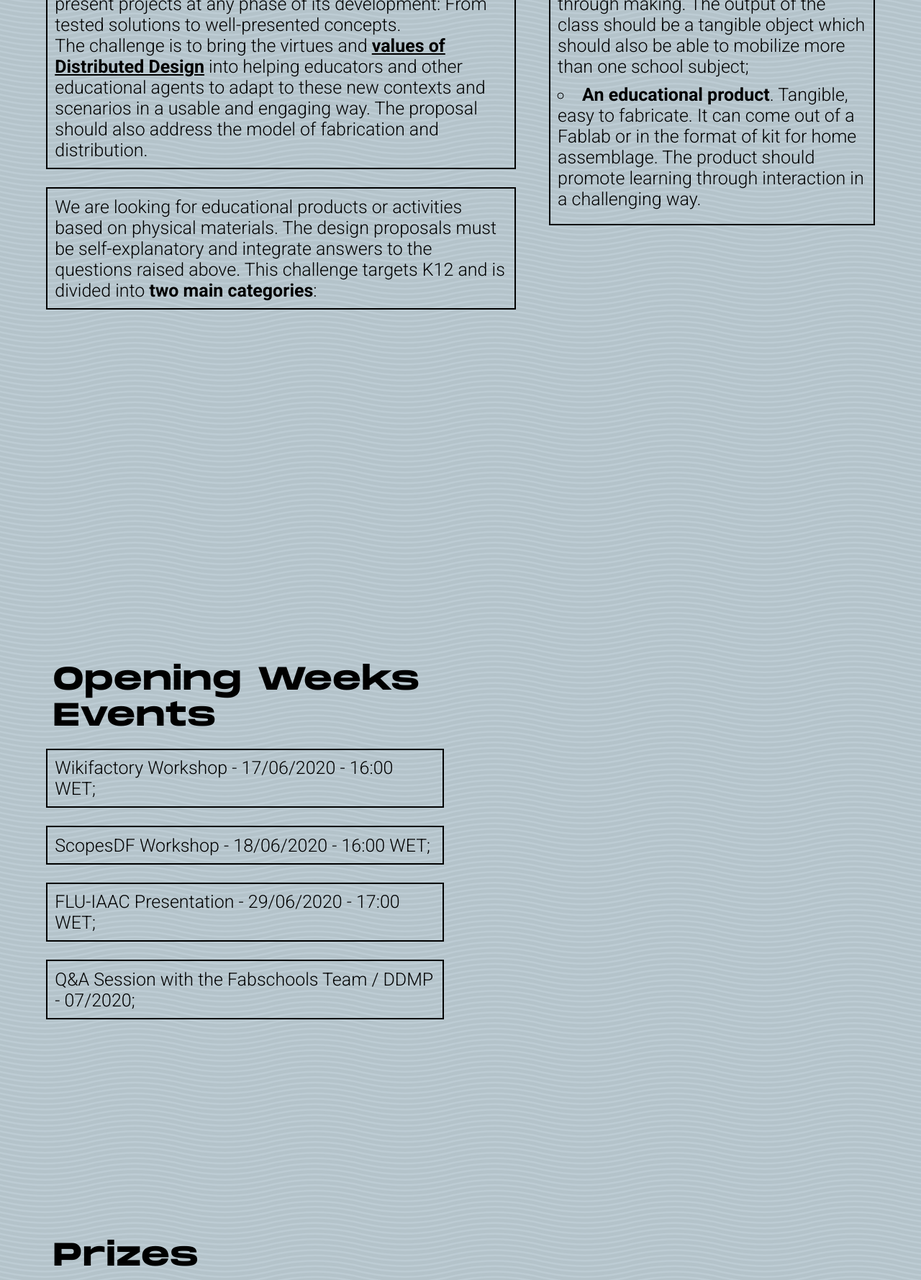
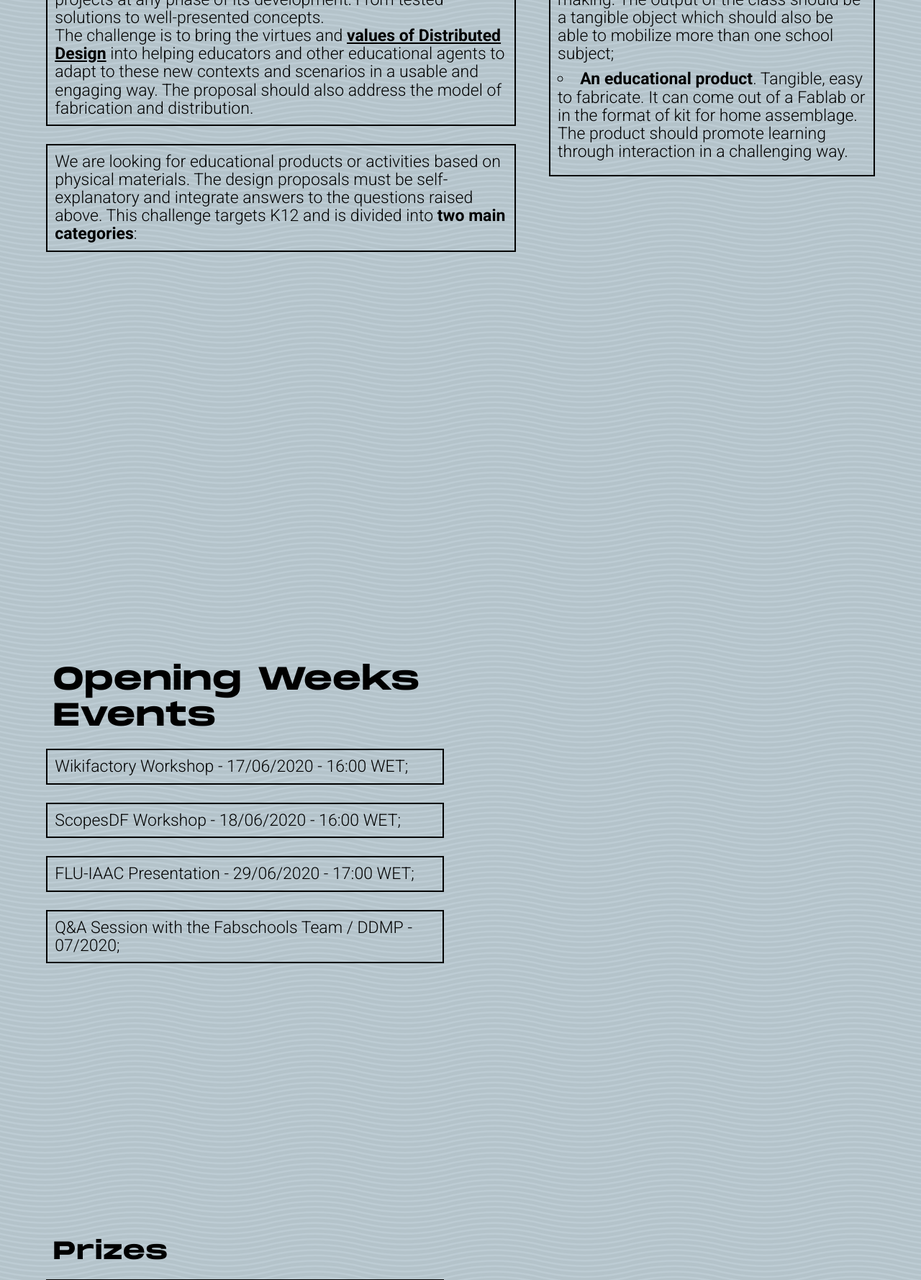
Before and after one commit to ESELX/fabschools, a PHP site: page / in a window 1280 px wide. Shown: the part 2640-4418 px from the top of the page at 72% size. Run offline with PHP 8.4, Linux system fonts and the light colour scheme; some libraries are stand-ins or nearby versions.

Commit message:
pds night3

```diff
--- a/css/custom.css
+++ b/css/custom.css
@@ -51,11 +51,20 @@ a:hover{
 .boxed {
     font-family: 'Roboto', sans-serif;
     font-weight: 300;
-    font-size: 2.5rem;
+    font-size: calc(14px + (26 - 14) * ((100vw - 300px) / (1600 - 300)));
+    line-height: calc(16px + (28 - 16) * ((100vw - 300px) / (1600 - 300)));
     border-style: solid;
     border-width: 2px;
     padding: .8vw;
-    line-height: 2.9rem;
+
+}
+
+.title{
+    margin-top: 30vh;
+    letter-spacing: .2rem;
+    margin-left: .8vw;
+    font-size: 3.5rem;
+    line-height: 3.7rem;
 }
 
 
@@ -139,7 +148,7 @@ a:hover{
 @media (min-width: 750px) {
 
     .topsy{
-        font-size: calc(30px + 1vw);
+        font-size: calc(20px + (28 - 20) * ((100vw - 300px) / (1600 - 300)));
         letter-spacing: calc(.04rem+.01vw);
         margin-top: 2.5vh;
     }
--- a/index.html
+++ b/index.html
@@ -153,7 +153,7 @@
       <div class="row" >
         <div class="one-half column">
 
-          <h3 style="margin-top: 30vh; letter-spacing: .2rem; margin-left: .8vw; font-size: 4.5rem; line-height: 5rem;">Prizes</h3>
+          <h3 class ="title">Prizes</h3>
           <p class="boxed">We are expecting to select 10 projects which will be showcased in a final distributed exhibition that will tour the next editions of 4 featured European Maker Faires (Lisbon, Bilbao, Vienna and Barcelona) and be featured on both DistributedDesign.eu and Fabschools.pt catalog.
 
             Out of those 10 projects, we will select 2 to integrate our Distributed Design Summer School.
```
